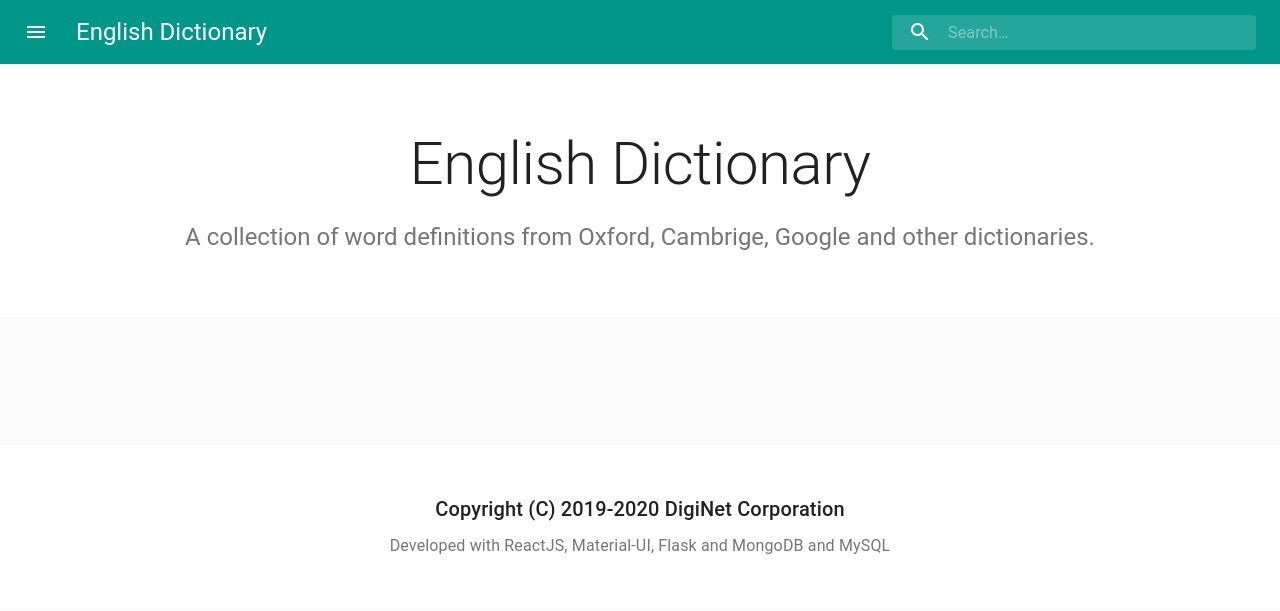
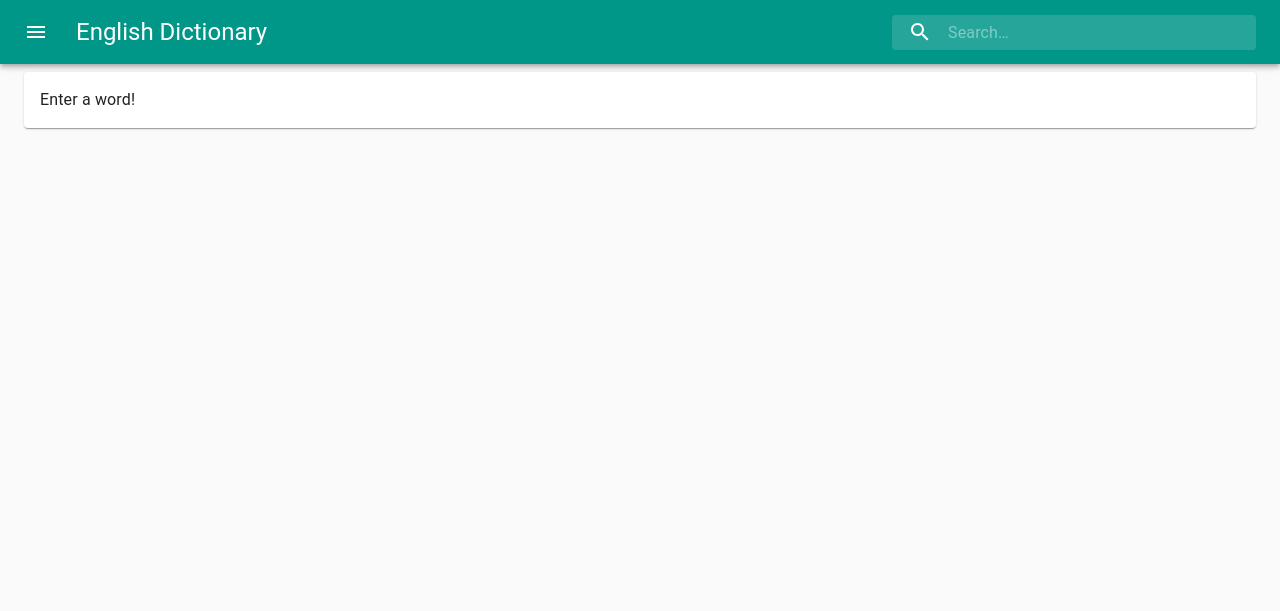
Before and after one commit to andytrandaoanh/simple-dict, a React app: page / in a window 1280 px wide. Built offline with nearby package versions, Linux system fonts and the light colour scheme.

Commit message:
display header

```diff
--- /dev/null
+++ b/src/actions/api.js
@@ -0,0 +1 @@
+export const API_BASE_URL  = "http://localhost:3001";
--- a/src/actions/definitions.js
+++ b/src/actions/definitions.js
@@ -1,12 +1,15 @@
 import axios from 'axios';
-import { FETCH_DEFINITIONS } from './'
+import { FETCH_DEFINITIONS } from './';
+import { API_BASE_URL } from './api';
+
+
 
 
 export const fetchDefinitions = (word) => async dispatch => {
 
 	//console.log('fetch definition');
 
-	const response = await axios.get("http://localhost:3001/definition/" + word);
+	const response = await axios.get(`${API_BASE_URL}/definition/${word}`);
 
 	const data = {search: word, items: response.data};
 
--- /dev/null
+++ b/src/components/App.css
@@ -0,0 +1,4 @@
+.App {
+
+	background-color: gray;
+}
--- a/src/components/App.js
+++ b/src/components/App.js
@@ -1,6 +1,7 @@
 import React from 'react';
 import SearchAppBar from './menu/appbar';
 import MainDisplay from './main/main';
+
 
 function App () {
 	return (
--- a/src/components/main/main.js
+++ b/src/components/main/main.js
@@ -1,19 +1,13 @@
 import React from 'react';
-import AppBar from '@material-ui/core/AppBar';
-import Button from '@material-ui/core/Button';
-import CameraIcon from '@material-ui/icons/PhotoCamera';
-import Card from '@material-ui/core/Card';
-import CardActions from '@material-ui/core/CardActions';
-import CardContent from '@material-ui/core/CardContent';
-import CardMedia from '@material-ui/core/CardMedia';
 import CssBaseline from '@material-ui/core/CssBaseline';
+import Typography from '@material-ui/core/Typography';
+import Container from '@material-ui/core/Container';
+import Paper from '@material-ui/core/Paper';
+import { makeStyles } from '@material-ui/core/styles';
 import Grid from '@material-ui/core/Grid';
-import Toolbar from '@material-ui/core/Toolbar';
-import Typography from '@material-ui/core/Typography';
-import { makeStyles } from '@material-ui/core/styles';
-import Container from '@material-ui/core/Container';
-import Link from '@material-ui/core/Link';
-import Box from '@material-ui/core/Box';
+import Chip from '@material-ui/core/Chip';
+import Divider from '@material-ui/core/Divider';
+import Badge from '@material-ui/core/Badge';
 
 import { connect } from "react-redux";
 import { bindActionCreators } from "redux";
@@ -24,176 +18,129 @@ import theme from '../theme/theme';
 
 
 
+
 const useStyles = makeStyles(theme => ({
-  icon: {
-    marginRight: theme.spacing(2),
+  header: {
+    padding: theme.spacing(2, 2),
+    marginTop: theme.spacing(1),
   },
-  heroContent: {
-    backgroundColor: theme.palette.background.paper,
-    padding: theme.spacing(8, 0, 6),
+
+  category: {
+  	padding: theme.spacing(2),
+
   },
-  heroButtons: {
+
+  root: {
+    flexGrow: 1,
+    marginTop: theme.spacing(1),
+  },
+
+  footer: {
+    padding: theme.spacing(2, 2),
+    marginTop: theme.spacing(1),
+  },
+
+   chip: {
+    margin: theme.spacing(1),
+  },
+
+  phonetic: {
   	marginTop: theme.spacing(4),
+
   },
-  cardGrid: {
-    paddingTop: theme.spacing(8),
-    paddingBottom: theme.spacing(8),
+
+  footer: {
+	marginTop: theme.spacing(1),
   },
-  card: {
-    height: '100%',
-    display: 'flex',
-    flexDirection: 'column',
+
+  badge: {
+    padding: theme.spacing(0, 2),
   },
-  cardMedia: {
-    paddingTop: '56.25%', // 16:9
-  },
-  cardContent: {
-    flexGrow: 1,
-  },
-  footer: {
-    backgroundColor: theme.palette.background.paper,
-    padding: theme.spacing(6),
-  },
+
 }));
-
-
 
 function MainDisplay(props) {
 	const classes = useStyles();
-  //if (props.items) {console.log(props.items)}
 
-  const renderHeadWord = () => {
+	const renderItem = item =>{
 		return (
-      <Typography gutterBottom variant="h3" component="h2" color="primary">
-        <Box fontWeight="fontWeightBold">
-         {props.search}
-        </Box>
+
+				<div>
+
+
+        			<Badge className={classes.badge} badgeContent={item.header['homograph-index']} color="primary">
+				        <Typography variant="h3" component="div">
+				     		{item.header['head-word']}
 				        </Typography>
+
+        			</Badge>
+
+					<Typography variant="h5" component="span" className={classes.phonetic}>
+			     		{item.header['phonetic']}
+			        </Typography>
+
+
+			        {item.header.categories.map(category=>(
+
+						<Chip key={uuid.v4()} label={category} className={classes.chip} variant="outlined" />
+
+			        ))}
+
+			        <Divider />
+
+			        <div className = {classes.footer}>
+			        {item.footer['word-origin'] ? (
+
+						<Typography variant="body2" gutterBottom>
+			     			ORIGIN: {item.footer['word-origin']}
+			        	</Typography>
+
+
+			        ) : null}
+			        </div>
+
+
+		        </div>
+
 		);
 	}
 
 
+	const renderContents = () =>{
+		if (!props.search) {
 
+			return (
+ 	            <Paper className={classes.header}>
+			        <Typography component="p">
+			          Enter a word!
+			        </Typography>
+		      	</Paper>
+			)
+		} else {
+			return (
+				props.items.map((item, index) =>{
 
-  const renderSynonyms = synonyms => {
-
-    if(synonyms){
-      return(
-        <Box fontStyle="normal" m={1}>
-
-             SYNONYMS: {synonyms}
-        </Box>
+					return (
+					<Paper key={index} className={classes.header}>
+						{renderItem(item)}
+		      		</Paper>
+					)
+				})
 			)
 		}
-    else {return null}
-
 
 	}
 
-
-  const renderDefinitions = meanings => {
-
-
-    return(
-      meanings.map((meaning, index) =>(
-
-
-          <Typography key = {uuid.v4()} variant="h6" component="h2">
-
-            <Box fontWeight="fontWeightBold"  m={1}>
-             {index + 1}. {meaning['definition']}
-            </Box>
-
-            <Box fontStyle="italic" m={1}>
-
-             {meaning['example']}
-            </Box>
-
-            {renderSynonyms(meaning['synonyms'])}
-          </Typography>
-
-
-    ))
-  )}
-
-  const renderCard = word => {
 	return (
-    <CardContent className={classes.cardContent}>
-
-      <Typography gutterBottom variant="h6" component="h2" color="secondary">
-         {word['category'].toUpperCase()}
-      </Typography>
-
-      <Typography gutterBottom variant="h6" component="h2">
-         {word['phonetic']}
-      </Typography>
-
-      {renderDefinitions(word['meaning'])}
-
-
-      <Typography gutterBottom variant="h6" component="h2">
-         ORIGIN: {word['origin']}
-      </Typography>
-
-    </CardContent>
-    )
-  }
-
-
-
-  return (
-
 	<MuiThemeProvider theme={theme}>
 		<React.Fragment>
 	      <CssBaseline />
-
-      <main>
-        {/* Hero unit */}
-        <div className={classes.heroContent}>
 	      <Container maxWidth="xl">
-            <Typography component="h1" variant="h2" align="center" color="textPrimary" gutterBottom>
-              English Dictionary
-            </Typography>
-            <Typography variant="h5" align="center" color="textSecondary" paragraph>
-              A collection of word definitions from Oxford, Cambrige, Google and other dictionaries.
-            </Typography>
+	      	{renderContents()}
 	      </Container>
-        </div>
-        <Container className={classes.cardGrid} maxWidth="xl">
-          {/* End hero unit */}
-          {renderHeadWord()}
-
-          <Grid container spacing={4}>
-
-            {props.items.map((item, index) => (
-
-                <Grid item key={index} xs={12} sm={6} md={4}>
-                  <Card className={classes.card}>
-                    {renderCard(item)}
-                  </Card>
-                </Grid>
-
-            ))}
-
-
-
-          </Grid>
-        </Container>
-      </main>
-      {/* Footer */}
-      <footer className={classes.footer}>
-        <Typography variant="h6" align="center" gutterBottom>
-          Copyright (C) 2019-2020 DigiNet Corporation
-        </Typography>
-        <Typography variant="subtitle1" align="center" color="textSecondary" component="p">
-          Developed with ReactJS, Material-UI, Flask and MongoDB and MySQL
-        </Typography>
-
-      </footer>
-      {/* End footer */}
     	</React.Fragment>
     </MuiThemeProvider>
-  );
+	)
 }
 
 
```
Also changed, not shown: src/index.html (+1 -0 lines). Lines whose indentation alone changed are shown as unchanged.
